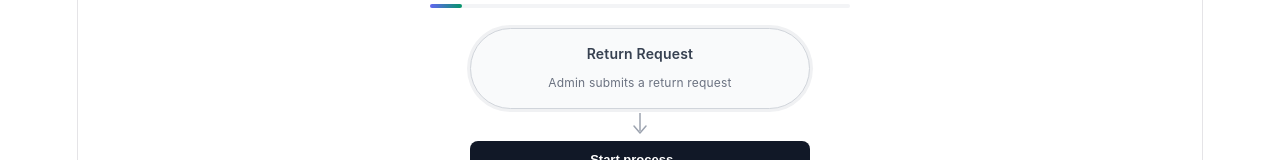
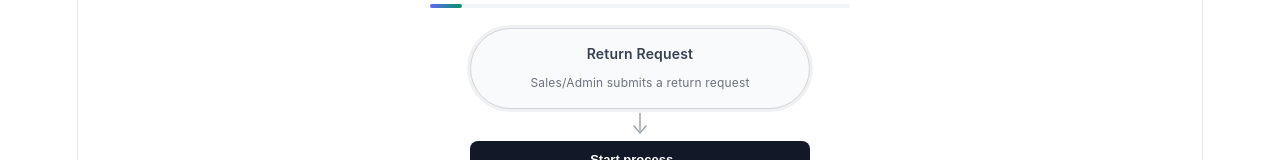
Before and after one commit to Jeki-noar/return-regulation, a React (Vite) app: page / in a window 1280 px wide. Shown: the part 210-370 px from the top of the page. Built offline with nearby package versions, Linux system fonts and the light colour scheme.

Commit message:
Update Mark

```diff
--- a/src/App.jsx
+++ b/src/App.jsx
@@ -20,14 +20,14 @@ const STEPS = {
   start: {
     id: "start", type: "start",
     title: "Return Request",
-    subtitle: "Admin submits a return request",
+    subtitle: "Sales/Admin submits a return request",
     next: "submit",
   },
   submit: {
     id: "submit", type: "approval",
     color: "blue",
-    title: "Level 1 — Admin Request",
-    subtitle: "Admin fills & submits the regulation form",
+    title: "Level 1 — Sales/Admin Request",
+    subtitle: "Sales/Admin fills & submits the regulation form",
     link: "https://bit.ly/Pengajuankendala",
     approvers: [],
     role: "Admin",
```
